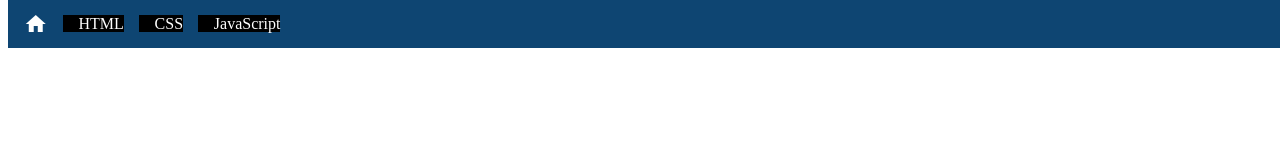
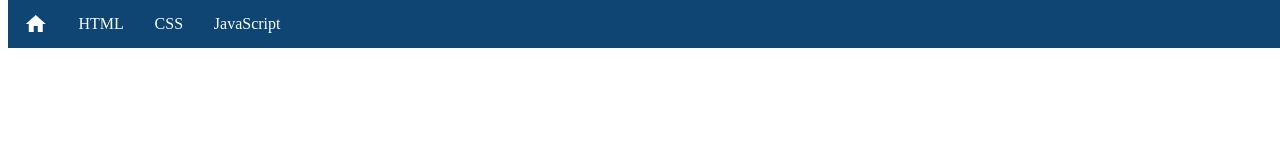
Before and after one commit to Nawaf76/IS424-Course, a plain HTML site: page index.html in a window 1280 px wide. Drawn offline with Linux system fonts and the light colour scheme.

Commit message:
Update DropDown menu.css

```diff
--- a/DropDown menu.css
+++ b/DropDown menu.css
@@ -15,7 +15,7 @@ td{
 a{  text-decoration: none;}
 
 .dropbtn {
-    background-color: #000000;
+    background-color: #0e4572;
     color: rgb(255, 255, 255);
     padding-left: 16px;
     font-size: 16px;
```
